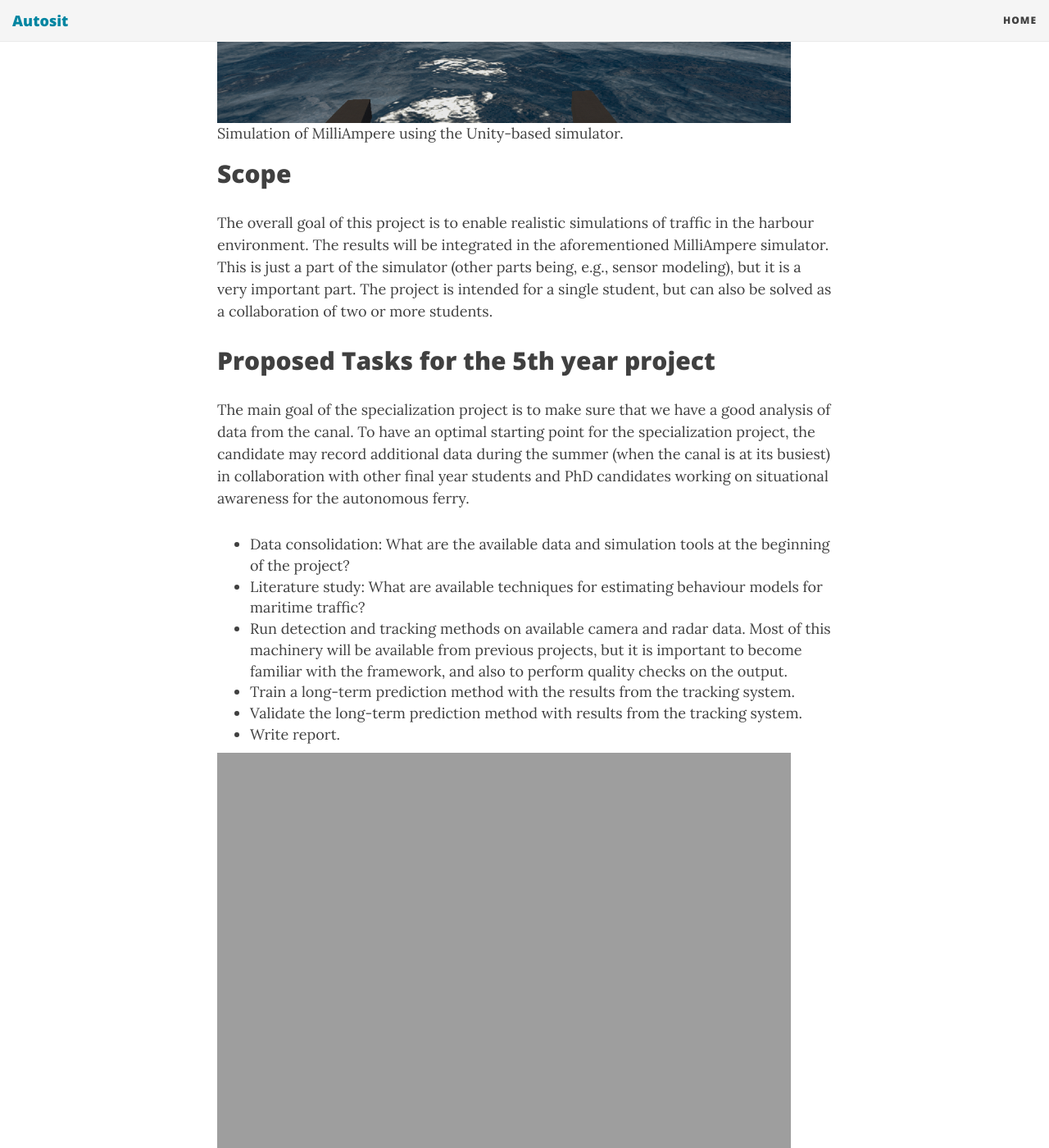
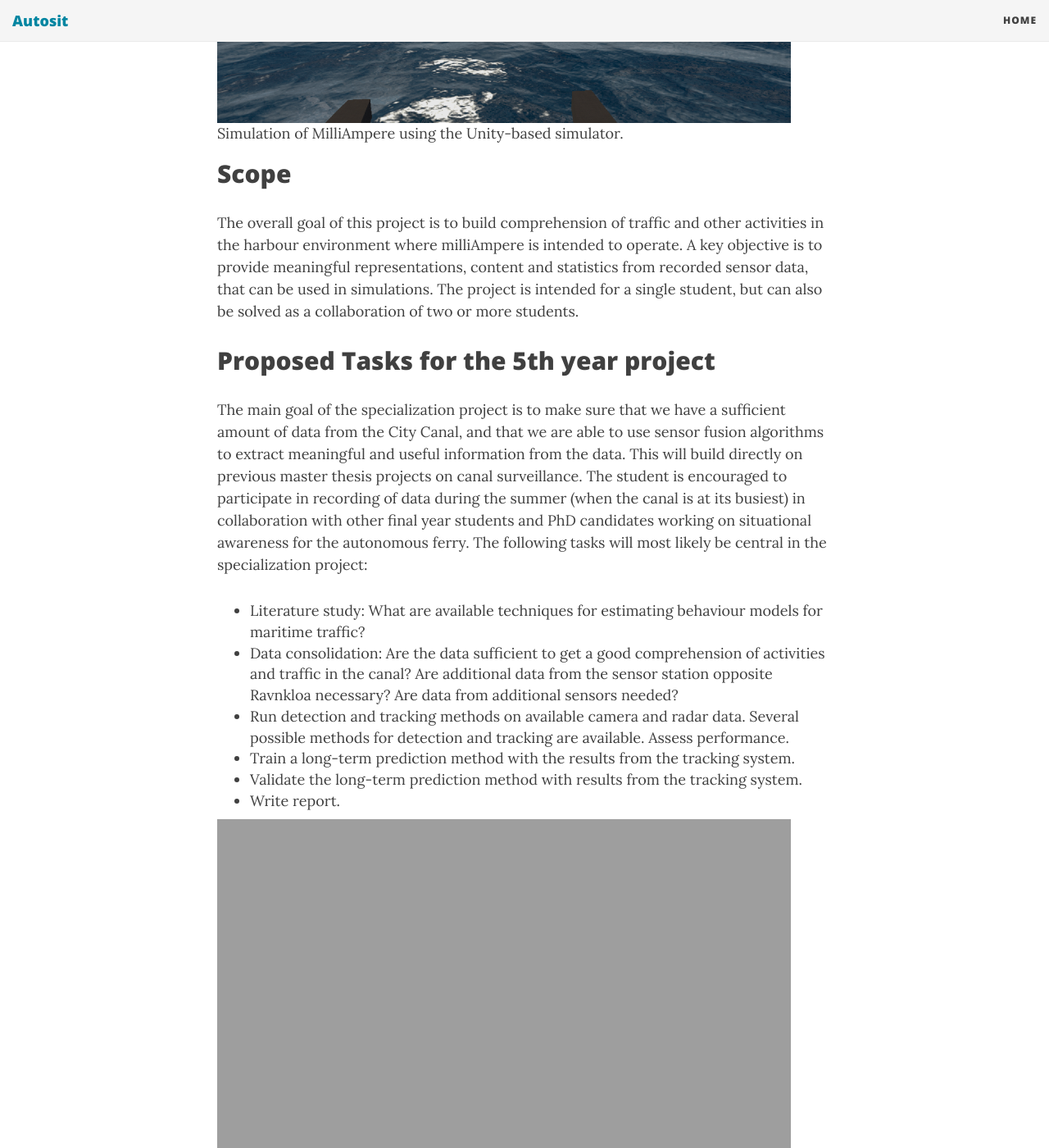
Before and after one commit to autosit/autosit.github.io, a Jekyll site: the page built from _posts/2020-04-19-ltp_canal.md, in a window 1280 px wide and 1400 px high, scrolled down 1526 px. Shown: the whole window at 82% size. Built offline with Jekyll 4.4.1, drawn with Linux system fonts in a browser that asks for light colours; nearby versions of some CDN libraries; some of the changed text lies outside the part shown.

Commit message:
small changes on ltp canal

```diff
--- a/_posts/2020-04-19-ltp_canal.md
+++ b/_posts/2020-04-19-ltp_canal.md
@@ -29,17 +29,17 @@ To achieve this, it is necessary both to register what happens in the canal, to
 
 ## Scope
 
-The overall goal of this project is to enable realistic simulations of traffic in the harbour environment. The results will be integrated in the aforementioned MilliAmpere simulator. This is just a part of the simulator (other parts being, e.g., sensor modeling), but it is a very important part. The project is intended for a single student, but can also be solved as a collaboration of two or more students.
+The overall goal of this project is to build comprehension of traffic and other activities in the harbour environment where milliAmpere is intended to operate. A key objective is to provide meaningful representations, content and statistics from recorded sensor data, that can be used in simulations. The project is intended for a single student, but can also be solved as a collaboration of two or more students.
 
 
 
 ## Proposed Tasks for the 5th year project
 
-The main goal of the specialization project is to make sure that we have a good analysis of data from the canal. To have an optimal starting point for the specialization project, the candidate may record additional data during the summer (when the canal is at its busiest) in collaboration with other final year students and PhD candidates working on situational awareness for the autonomous ferry.
+The main goal of the specialization project is to make sure that we have a sufficient amount of data from the City Canal, and that we are able to use sensor fusion algorithms to extract meaningful and useful information from the data. This will build directly on previous master thesis projects on canal surveillance. The student is encouraged to participate in recording of data during the summer (when the canal is at its busiest) in collaboration with other final year students and PhD candidates working on situational awareness for the autonomous ferry. The following tasks will most likely be central in the specialization project:
 
-* Data consolidation: What are the available data and simulation tools at the beginning of the project?
 * Literature study: What are available techniques for estimating behaviour models for maritime traffic?
-* Run detection and tracking methods on available camera and radar data. Most of this machinery will be available from previous projects, but it is important to become familiar with the framework, and also to perform quality checks on the output.
+* Data consolidation: Are the data sufficient to get a good comprehension of activities and traffic in the canal? Are additional data from the sensor station opposite Ravnkloa necessary? Are data from additional sensors needed?
+* Run detection and tracking methods on available camera and radar data. Several possible methods for detection and tracking are available. Assess performance.
 * Train a long-term prediction method with the results from the tracking system.
 * Validate the long-term prediction method with results from the tracking system.
 * Write report.
@@ -49,13 +49,12 @@ The main goal of the specialization project is to make sure that we have a good
 
 ## Proposed Tasks for the master thesis
 
-In the master thesis the candidate is expected to make several additional strides towards the overall goal of realistic traffic simulations. The scope involves some fundamental tasks that must be accomplished, and several open-ended research questions.
-
+* Make an assessment of additional information that can be extracted from the data. Such information can be vessel types, humans, road vehricles, weather information, etc.
 * Include vessel types (kayak, motorboat, tourist ferry, etc.) as part of the prediction scheme.
 * Include shore constraints and traffic rules (also known as the "COLREGS") as part of the prediction scheme.
 * Perform simulations based on the prediction method. Evaluate how realistic the simulations appear. To which extent should the predictions be data driven, and to which extent should they use models of motion control systems?
-* Simulate interactions between different vessels in the canal. Here MPC-based collision avoidance methods such as those developed in the Autosea project will be a natural starting point. To which extent does the output from these resemble the behaviour of manned vessels? Can they be tuned to provide more human-like behaviour?
-* Can machine learning techniques give more realistic simulations? Should machine learning be used primarily to tune statistical and control-theoretic techniques, or should machine-learning be used in a more end-to-end type manner?
+
+The last task may possible be done in collaboration with [Simulation-based evaluation of autonomous guidance systems with collision avoidance functionality].
 
 
 |<img src="{{site.url}}/assets/ais-data-trd.png" width="670"> |
```
Also changed, not shown: other parts of _posts/2020-04-19-ltp_canal.md (+1 -0 lines).
